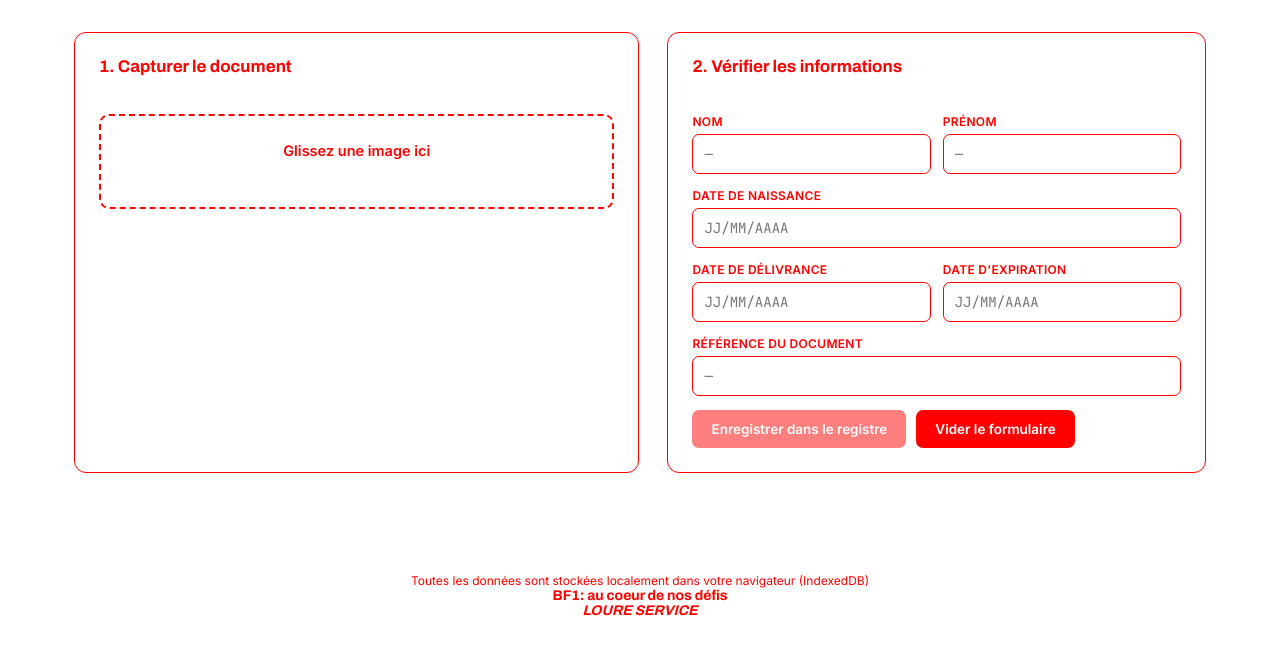
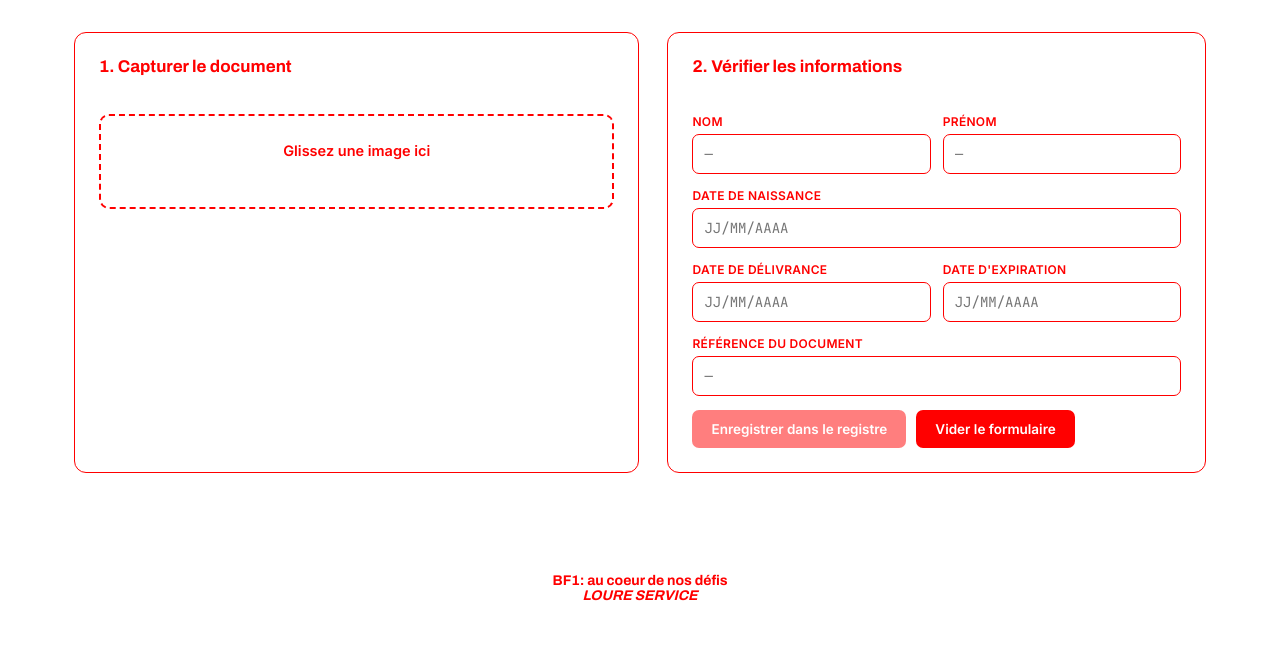
Before and after one commit to hamedlalegende494-coder/Scane-pi-ce-d-identit-BF1, a plain HTML site: page index.html in a window 1280 px wide. Shown: the part 80-734 px from the top of the page. Drawn offline with nearby package versions, Linux system fonts and the light colour scheme.

Commit message:
Fix footer HTML structure

```diff
--- a/index.html
+++ b/index.html
@@ -258,7 +258,7 @@ table{width:100%;min-width:760px;border-collapse:collapse;font-size:13.5px;}
 
 </main>
 
-<footer>Toutes les données sont stockées localement dans votre navigateur (IndexedDB)
+<footer>
   <h3> BF1: au coeur de nos défis</h3>
   <h3><i><b>LOURE SERVICE</i></b></h3>
 </footer>
```
